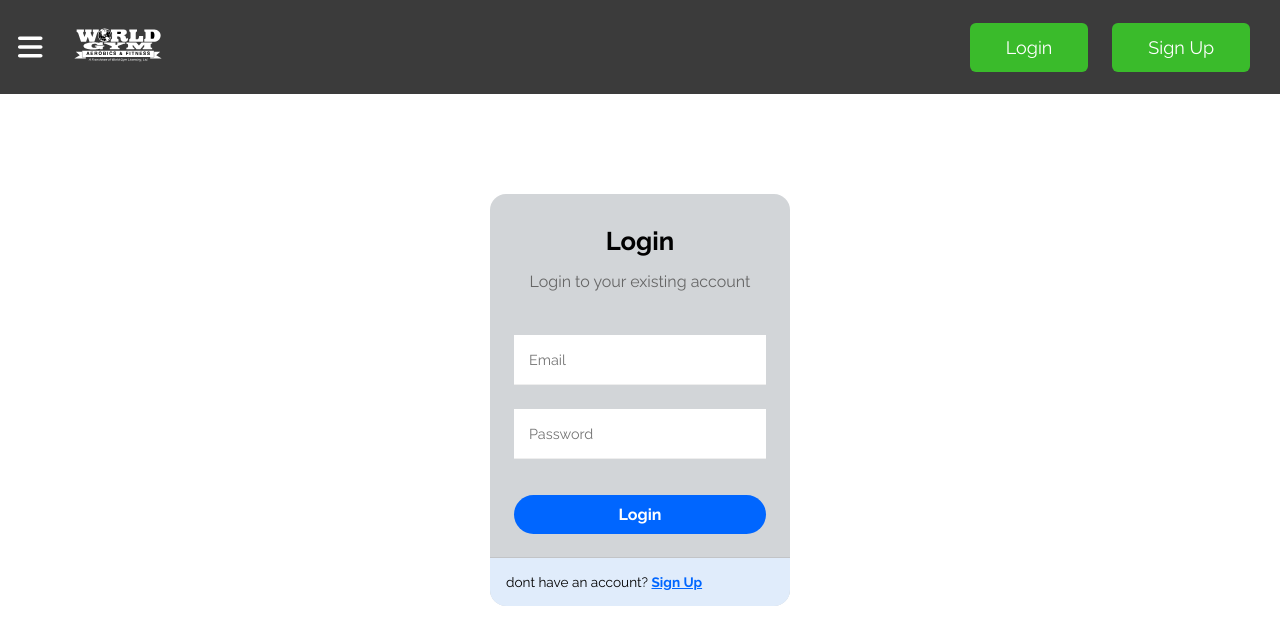
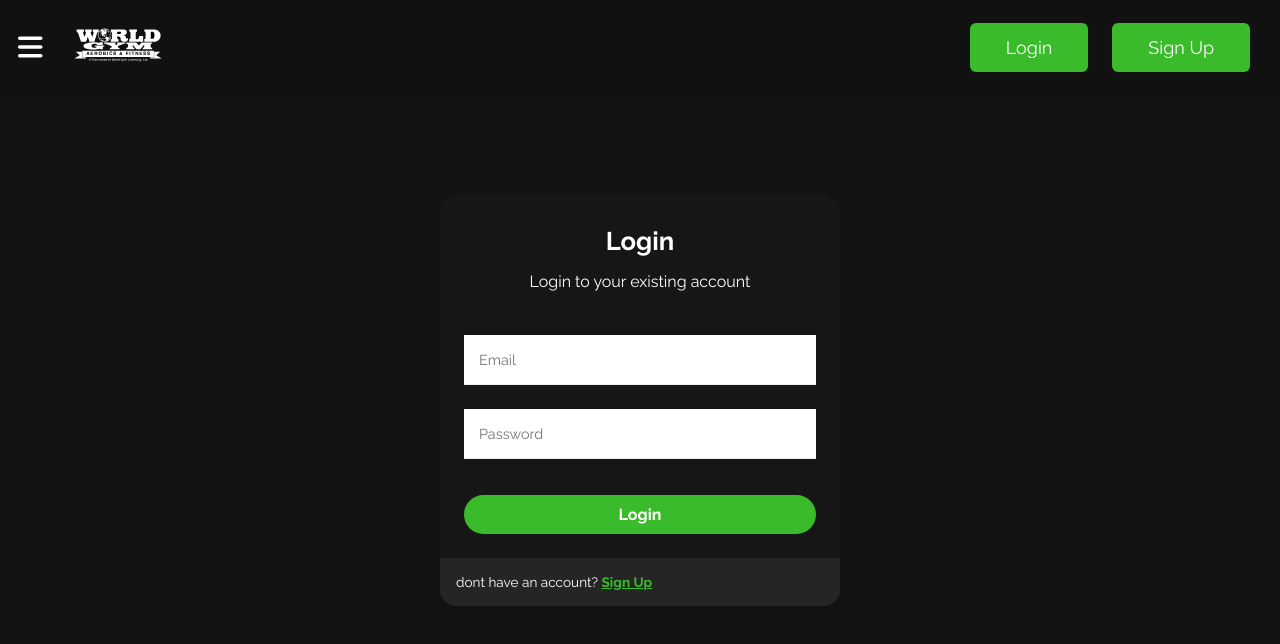
Before and after one commit to KarlErikToom/gymSimplified, a React (Create React App) app: page /login in a window 1280 px wide. Shown: the top 644 px of the page. Built offline with nearby package versions, Linux system fonts and the light colour scheme; no server answers.

Commit message:
fixed login and signup page styling and added error message on login page

```diff
--- a/src/index.css
+++ b/src/index.css
@@ -56,9 +56,9 @@ li {
   margin-left: 12px;
 }
 .red:hover {
-  box-shadow: 1px 1px 44px -14px rgba(255,0,0,1);
--webkit-box-shadow: 1px 1px 44px -14px rgba(255,0,0,1);
--moz-box-shadow: 1px 1px 44px -14px rgba(255,0,0,1);
+  box-shadow: 1px 1px 44px -14px rgba(255, 0, 0, 1);
+  -webkit-box-shadow: 1px 1px 44px -14px rgba(255, 0, 0, 1);
+  -moz-box-shadow: 1px 1px 44px -14px rgba(255, 0, 0, 1);
 }
 
 /*NAV*/
@@ -422,14 +422,15 @@ li {
   display: flex;
   align-items: center;
   justify-content: center;
+  background-color: #121212;
   height: 100vh;
 }
 .form-box {
-  max-width: 300px;
-  background: #d2d5d8;
+  max-width: 400px;
   overflow: hidden;
   border-radius: 16px;
-  color: #010101;
+  color: white;
+  background-color: #161616;
 }
 
 .form {
@@ -449,7 +450,7 @@ li {
 
 .subtitle {
   font-size: 1rem;
-  color: #666;
+  color: white;
 }
 
 /*Inputs box*/
@@ -484,24 +485,20 @@ li {
 .form-section {
   padding: 16px;
   font-size: 0.85rem;
-  background-color: #e0ecfb;
+  background-color: #252525;
+
   box-shadow: rgb(0 0 0 / 8%) 0 -1px;
 }
 
 .form-section a {
   font-weight: bold;
-  color: #0066ff;
+  color: #3abb2b;
   transition: color 0.3s ease;
-}
-
-.form-section a:hover {
-  color: #005ce6;
-  text-decoration: underline;
 }
 
 /*Button*/
 .form button {
-  background-color: #0066ff;
+  background-color: #3abb2b;
   color: #fff;
   border: 0;
   border-radius: 24px;
@@ -509,11 +506,13 @@ li {
   font-size: 1rem;
   font-weight: 600;
   cursor: pointer;
-  transition: background-color 0.3s ease;
+  transition: all 0.3s ease;
 }
 
 .form button:hover {
-  background-color: #005ce6;
+  box-shadow: 1px 1px 16px -2px rgba(58, 187, 43, 0.75);
+  -webkit-box-shadow: 1px 1px 16px -2px rgba(58, 187, 43, 0.75);
+  -moz-box-shadow: 1px 1px 16px -2px rgba(58, 187, 43, 0.75);
 }
 
 /*ACCOUNT*/
--- a/src/pages/Login.jsx
+++ b/src/pages/Login.jsx
@@ -2,23 +2,25 @@ import React from "react";
 import { useState } from "react";
 import { auth } from "../firebase";
 import { signInWithEmailAndPassword } from "firebase/auth";
-import { useNavigate } from "react-router-dom";
+import { Link, useNavigate } from "react-router-dom";
 
 function Login() {
   const [email, setEmail] = useState("");
   const [password, setPassword] = useState("");
-  const navigate = useNavigate()
+  const [errorMessage, setErrorMessage] = useState("");
+  const navigate = useNavigate();
 
   function signIn(e) {
     e.preventDefault();
     signInWithEmailAndPassword(auth, email, password)
       .then((userCredential) => {
         console.log(userCredential);
+        navigate("/");
       })
       .catch((error) => {
         console.log(error);
+        setErrorMessage(error.message);
       });
-      navigate("/")
   }
   return (
     <section id="signup">
@@ -26,6 +28,7 @@ function Login() {
         <form className="form" onSubmit={signIn}>
           <span className="title">Login</span>
           <span className="subtitle">Login to your existing account</span>
+          {errorMessage && <div>{errorMessage}</div>}
           <div className="form-container">
             <input
               type="email"
@@ -33,6 +36,7 @@ function Login() {
               placeholder="Email"
               value={email}
               onChange={(e) => setEmail(e.target.value)}
+              required
             />
             <input
               type="password"
@@ -40,13 +44,14 @@ function Login() {
               placeholder="Password"
               value={password}
               onChange={(e) => setPassword(e.target.value)}
+              required
             />
           </div>
           <button type="submit">Login</button>
         </form>
         <div className="form-section">
           <p>
-            dont have an account? <a href="">Sign Up</a>{" "}
+            dont have an account? <Link to={"/signup"}>Sign Up</Link>
           </p>
         </div>
       </div>
--- a/src/pages/Signup.jsx
+++ b/src/pages/Signup.jsx
@@ -2,6 +2,7 @@ import React, { useState } from "react";
 import { auth, db } from "../firebase";
 import { createUserWithEmailAndPassword, updateProfile } from "firebase/auth";
 import { addDoc, collection } from "firebase/firestore";
+import { Link } from "react-router-dom";
 
 function Signup() {
   const [firstname, setFirstname] = useState("");
@@ -45,6 +46,7 @@ function Signup() {
                 placeholder="first name"
                 value={firstname}
                 onChange={(e) => setFirstname(e.target.value)}
+                required
               />
               <input
                 type="text"
@@ -52,6 +54,7 @@ function Signup() {
                 placeholder="last name"
                 value={lastname}
                 onChange={(e) => setLastname(e.target.value)}
+                required
               />
             </div>
             <input
@@ -60,6 +63,7 @@ function Signup() {
               placeholder="Username"
               value={username}
               onChange={(e) => setUsername(e.target.value)}
+              required
             />
             <input
               type="email"
@@ -67,6 +71,7 @@ function Signup() {
               placeholder="Email"
               value={email}
               onChange={(e) => setEmail(e.target.value)}
+              required
             />
             <input
               type="password"
@@ -74,13 +79,14 @@ function Signup() {
               placeholder="Password"
               value={password}
               onChange={(e) => setPassword(e.target.value)}
+              required
             />
           </div>
           <button type="submit">Sign up</button>
         </form>
         <div className="form-section">
           <p>
-            Already have an account? <a href="">Log in</a>{" "}
+            Already have an account? <Link to={"/login"}>Log in</Link>
           </p>
         </div>
       </div>
```
